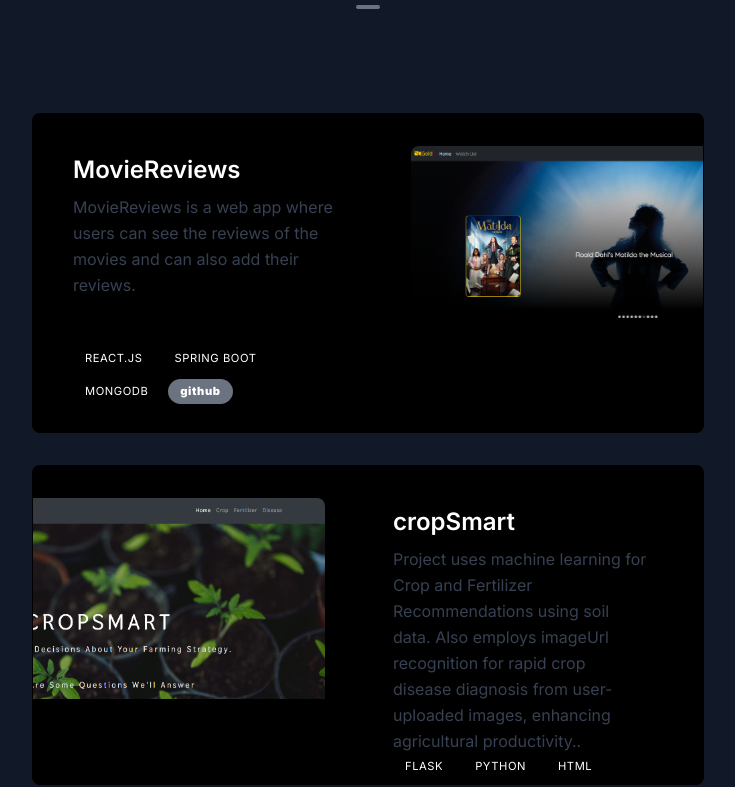
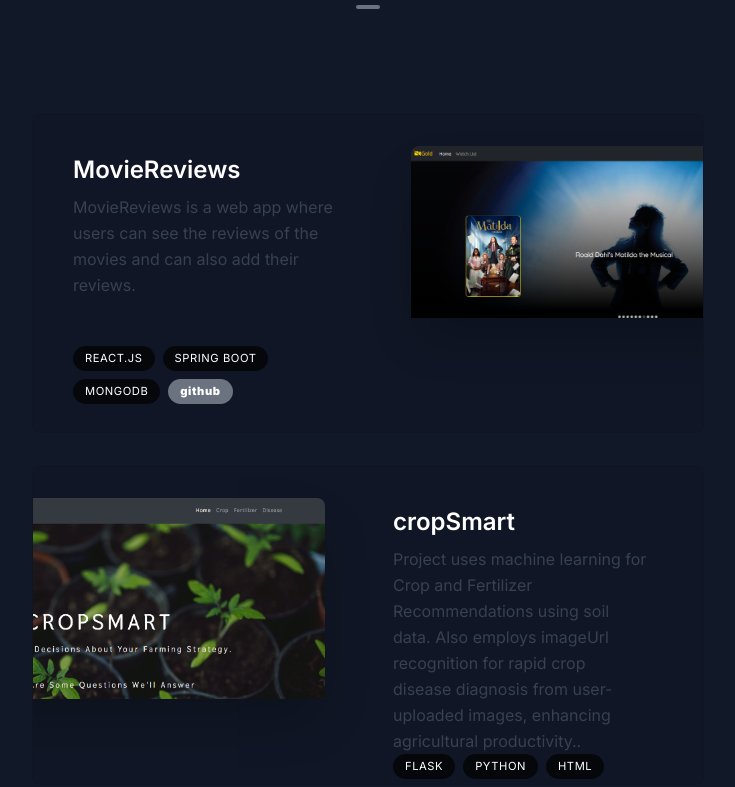
Before and after one commit to mohammedarbaz119/portfolio, a Next.js app: page / in a window 1280 px wide. Shown: the part 2479-3266 px from the top of the page, without its empty margins (272-1007 px from the left). Built offline with nearby package versions, Linux system fonts and the light colour scheme.

Commit message:
sorry once more minor bg change

```diff
--- a/app/Components/Project.tsx
+++ b/app/Components/Project.tsx
@@ -32,7 +32,7 @@ export default function Project({
       }}
       className="group mb-3 sm:mb-8 last:mb-0"
     >
-      <section className="bg-black max-w-[42rem] border border-black/5 rounded-lg overflow-hidden sm:pr-8 relative sm:h-[20rem] hover:bg-gray-200 transition sm:group-even:pl-8 dark:text-white">
+      <section className="bg-black/5 max-w-[42rem] border border-black/5 rounded-lg overflow-hidden sm:pr-8 relative sm:h-[20rem] hover:bg-gray-700 transition sm:group-even:pl-8 dark:text-white">
         <div className="pt-4 pb-7 px-5 sm:pl-10 sm:pr-2 sm:pt-10 sm:max-w-[50%] flex flex-col h-full sm:group-even:ml-[18rem]">
           <h3 className="text-2xl font-semibold">{name}</h3>
           <p className="mt-2 leading-relaxed text-gray-700 dark:text-white/70">
```
